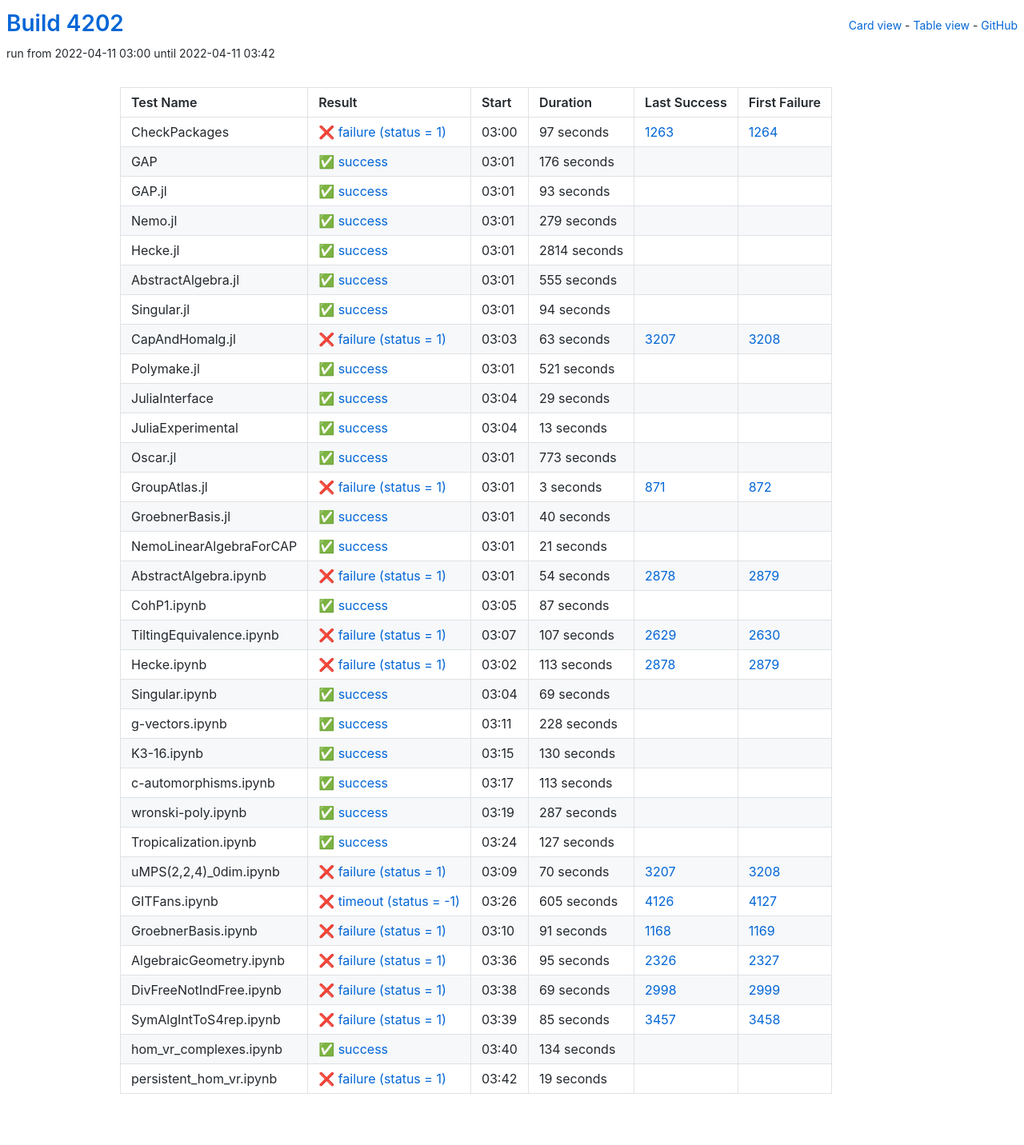
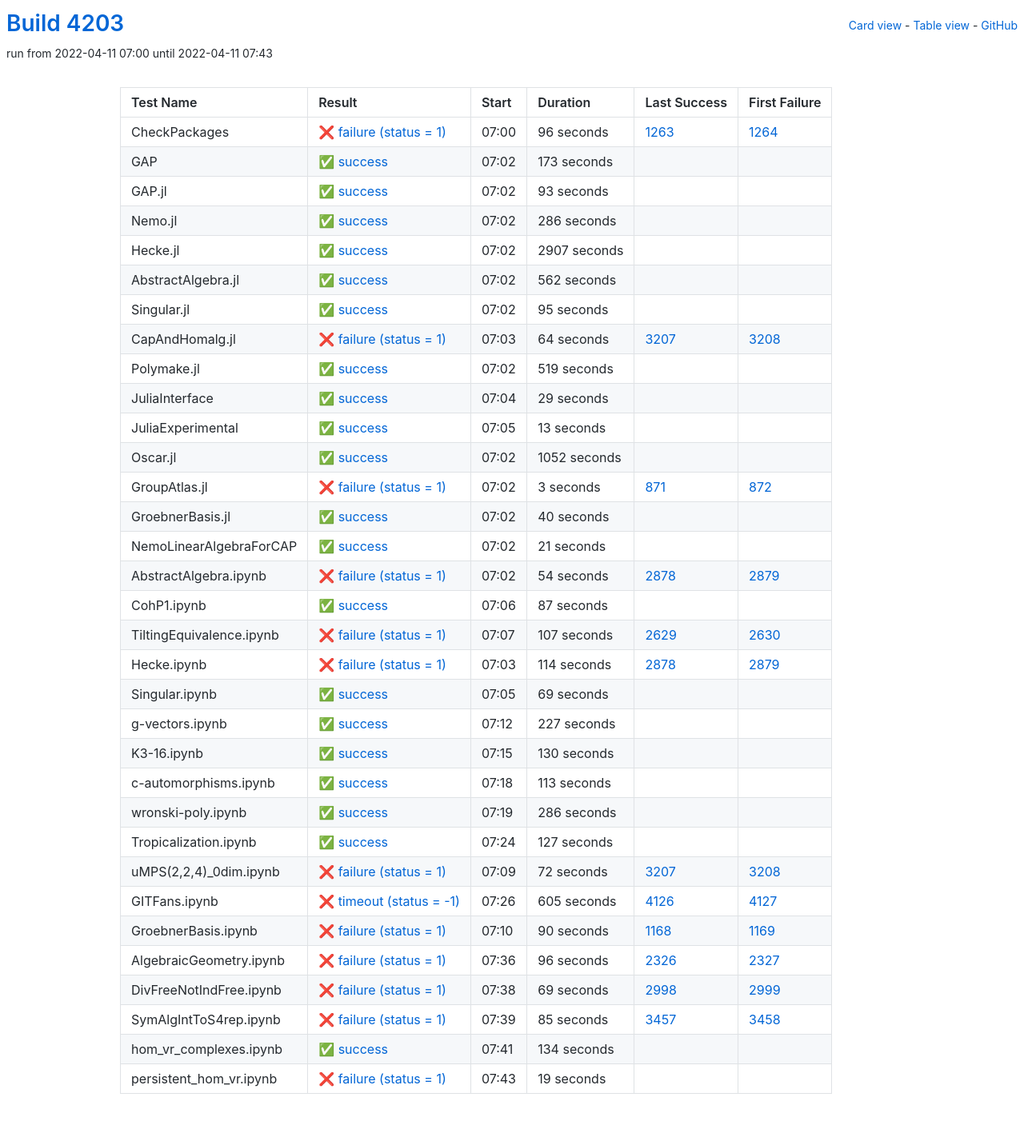
Before and after one commit to oscar-system/oscar-ci-status-stable, a Jekyll site: the page built from table.html, in a window 1280 px wide. Shown: the whole page at 80% size. Built offline with Jekyll 4.4.1, drawn with Linux system fonts in a browser that asks for light colours.

Commit message:
Build #4203

```diff
--- a/_data/ci.yml
+++ b/_data/ci.yml
@@ -1,6 +1,6 @@
 ---
-build: 4202
-build_url: https://oscarci.mathematik.uni-kl.de/job/oscar-stable/4202/
+build: 4203
+build_url: https://oscarci.mathematik.uni-kl.de/job/oscar-stable/4203/
 job: oscar-stable
 organization: oscar-system
 repo: oscar-ci-status-stable
@@ -8,32 +8,32 @@ repourl: https://github.com/oscar-system/oscar-ci-status-stable
 tests:
 - name: CheckPackages
   id: checkpackages
-  log: https://oscarci.mathematik.uni-kl.de/job/oscar-stable/4202/artifact/logs/build-4202/CheckPackages.log
-  start: 2022-04-11 03:00
+  log: https://oscarci.mathematik.uni-kl.de/job/oscar-stable/4203/artifact/logs/build-4203/CheckPackages.log
+  start: 2022-04-11 07:00
   success: false
   exitcode: 1
   status: failure
-  duration: 97
+  duration: 96
   last_success: 1263
   last_success_url: https://oscarci.mathematik.uni-kl.de/job/oscar-stable/1263/
   first_failure: 1264
   first_failure_url: https://oscarci.mathematik.uni-kl.de/job/oscar-stable/1264/
 - name: GAP
   id: gap
-  log: https://oscarci.mathematik.uni-kl.de/job/oscar-stable/4202/artifact/logs/build-4202/GAP.log
-  start: 2022-04-11 03:01
+  log: https://oscarci.mathematik.uni-kl.de/job/oscar-stable/4203/artifact/logs/build-4203/GAP.log
+  start: 2022-04-11 07:02
   success: true
   exitcode: 0
   status: success
-  duration: 176
+  duration: 173
   last_success: false
   last_success_url:
   first_failure: false
   first_failure_url:
 - name: GAP.jl
   id: gap-jl
-  log: https://oscarci.mathematik.uni-kl.de/job/oscar-stable/4202/artifact/logs/build-4202/GAP.jl.log
-  start: 2022-04-11 03:01
+  log: https://oscarci.mathematik.uni-kl.de/job/oscar-stable/4203/artifact/logs/build-4203/GAP.jl.log
+  start: 2022-04-11 07:02
   success: true
   exitcode: 0
   status: success
@@ -44,80 +44,80 @@ tests:
   first_failure_url:
 - name: Nemo.jl
   id: nemo-jl
-  log: https://oscarci.mathematik.uni-kl.de/job/oscar-stable/4202/artifact/logs/build-4202/Nemo.jl.log
-  start: 2022-04-11 03:01
+  log: https://oscarci.mathematik.uni-kl.de/job/oscar-stable/4203/artifact/logs/build-4203/Nemo.jl.log
+  start: 2022-04-11 07:02
   success: true
   exitcode: 0
   status: success
-  duration: 279
+  duration: 286
   last_success: false
   last_success_url:
   first_failure: false
   first_failure_url:
 - name: Hecke.jl
   id: hecke-jl
-  log: https://oscarci.mathematik.uni-kl.de/job/oscar-stable/4202/artifact/logs/build-4202/Hecke.jl.log
-  start: 2022-04-11 03:01
+  log: https://oscarci.mathematik.uni-kl.de/job/oscar-stable/4203/artifact/logs/build-4203/Hecke.jl.log
+  start: 2022-04-11 07:02
   success: true
   exitcode: 0
   status: success
-  duration: 2814
+  duration: 2907
   last_success: false
   last_success_url:
   first_failure: false
   first_failure_url:
 - name: AbstractAlgebra.jl
   id: abstractalgebra-jl
-  log: https://oscarci.mathematik.uni-kl.de/job/oscar-stable/4202/artifact/logs/build-4202/AbstractAlgebra.jl.log
-  start: 2022-04-11 03:01
+  log: https://oscarci.mathematik.uni-kl.de/job/oscar-stable/4203/artifact/logs/build-4203/AbstractAlgebra.jl.log
+  start: 2022-04-11 07:02
   success: true
   exitcode: 0
   status: success
-  duration: 555
+  duration: 562
   last_success: false
   last_success_url:
   first_failure: false
   first_failure_url:
 - name: Singular.jl
   id: singular-jl
-  log: https://oscarci.mathematik.uni-kl.de/job/oscar-stable/4202/artifact/logs/build-4202/Singular.jl.log
-  start: 2022-04-11 03:01
+  log: https://oscarci.mathematik.uni-kl.de/job/oscar-stable/4203/artifact/logs/build-4203/Singular.jl.log
+  start: 2022-04-11 07:02
   success: true
   exitcode: 0
   status: success
-  duration: 94
+  duration: 95
   last_success: false
   last_success_url:
   first_failure: false
   first_failure_url:
 - name: CapAndHomalg.jl
   id: capandhomalg-jl
-  log: https://oscarci.mathematik.uni-kl.de/job/oscar-stable/4202/artifact/logs/build-4202/CapAndHomalg.jl.log
-  start: 2022-04-11 03:03
+  log: https://oscarci.mathematik.uni-kl.de/job/oscar-stable/4203/artifact/logs/build-4203/CapAndHomalg.jl.log
+  start: 2022-04-11 07:03
   success: false
   exitcode: 1
   status: failure
-  duration: 63
+  duration: 64
   last_success: 3207
   last_success_url: https://oscarci.mathematik.uni-kl.de/job/oscar-stable/3207/
   first_failure: 3208
   first_failure_url: https://oscarci.mathematik.uni-kl.de/job/oscar-stable/3208/
 - name: Polymake.jl
   id: polymake-jl
-  log: https://oscarci.mathematik.uni-kl.de/job/oscar-stable/4202/artifact/logs/build-4202/Polymake.jl.log
-  start: 2022-04-11 03:01
+  log: https://oscarci.mathematik.uni-kl.de/job/oscar-stable/4203/artifact/logs/build-4203/Polymake.jl.log
+  start: 2022-04-11 07:02
   success: true
   exitcode: 0
   status: success
-  duration: 521
+  duration: 519
   last_success: false
   last_success_url:
   first_failure: false
   first_failure_url:
 - name: JuliaInterface
   id: juliainterface
-  log: https://oscarci.mathematik.uni-kl.de/job/oscar-stable/4202/artifact/logs/build-4202/JuliaInterface.log
-  start: 2022-04-11 03:04
+  log: https://oscarci.mathematik.uni-kl.de/job/oscar-stable/4203/artifact/logs/build-4203/JuliaInterface.log
+  start: 2022-04-11 07:04
   success: true
   exitcode: 0
   status: success
@@ -128,8 +128,8 @@ tests:
   first_failure_url:
 - name: JuliaExperimental
   id: juliaexperimental
-  log: https://oscarci.mathematik.uni-kl.de/job/oscar-stable/4202/artifact/logs/build-4202/JuliaExperimental.log
-  start: 2022-04-11 03:04
+  log: https://oscarci.mathematik.uni-kl.de/job/oscar-stable/4203/artifact/logs/build-4203/JuliaExperimental.log
+  start: 2022-04-11 07:05
   success: true
   exitcode: 0
   status: success
@@ -140,20 +140,20 @@ tests:
   first_failure_url:
 - name: Oscar.jl
   id: oscar-jl
-  log: https://oscarci.mathematik.uni-kl.de/job/oscar-stable/4202/artifact/logs/build-4202/Oscar.jl.log
-  start: 2022-04-11 03:01
+  log: https://oscarci.mathematik.uni-kl.de/job/oscar-stable/4203/artifact/logs/build-4203/Oscar.jl.log
+  start: 2022-04-11 07:02
   success: true
   exitcode: 0
   status: success
-  duration: 773
+  duration: 1052
   last_success: false
   last_success_url:
   first_failure: false
   first_failure_url:
 - name: GroupAtlas.jl
   id: groupatlas-jl
-  log: https://oscarci.mathematik.uni-kl.de/job/oscar-stable/4202/artifact/logs/build-4202/GroupAtlas.jl.log
-  start: 2022-04-11 03:01
+  log: https://oscarci.mathematik.uni-kl.de/job/oscar-stable/4203/artifact/logs/build-4203/GroupAtlas.jl.log
+  start: 2022-04-11 07:02
   success: false
   exitcode: 1
   status: failure
@@ -164,8 +164,8 @@ tests:
   first_failure_url: https://oscarci.mathematik.uni-kl.de/job/oscar-stable/872/
 - name: GroebnerBasis.jl
   id: groebnerbasis-jl
-  log: https://oscarci.mathematik.uni-kl.de/job/oscar-stable/4202/artifact/logs/build-4202/GroebnerBasis.jl.log
-  start: 2022-04-11 03:01
+  log: https://oscarci.mathematik.uni-kl.de/job/oscar-stable/4203/artifact/logs/build-4203/GroebnerBasis.jl.log
+  start: 2022-04-11 07:02
   success: true
   exitcode: 0
   status: success
@@ -176,8 +176,8 @@ tests:
   first_failure_url:
 - name: NemoLinearAlgebraForCAP
   id: nemolinearalgebraforcap
-  log: https://oscarci.mathematik.uni-kl.de/job/oscar-stable/4202/artifact/logs/build-4202/NemoLinearAlgebraForCAP.log
-  start: 2022-04-11 03:01
+  log: https://oscarci.mathematik.uni-kl.de/job/oscar-stable/4203/artifact/logs/build-4203/NemoLinearAlgebraForCAP.log
+  start: 2022-04-11 07:02
   success: true
   exitcode: 0
   status: success
@@ -188,8 +188,8 @@ tests:
   first_failure_url:
 - name: AbstractAlgebra.ipynb
   id: abstractalgebra-ipynb
-  log: https://oscarci.mathematik.uni-kl.de/job/oscar-stable/4202/artifact/logs/build-4202/AbstractAlgebra.ipynb.log
-  start: 2022-04-11 03:01
+  log: https://oscarci.mathematik.uni-kl.de/job/oscar-stable/4203/artifact/logs/build-4203/AbstractAlgebra.ipynb.log
+  start: 2022-04-11 07:02
   success: false
   exitcode: 1
   status: failure
@@ -200,8 +200,8 @@ tests:
   first_failure_url: https://oscarci.mathematik.uni-kl.de/job/oscar-stable/2879/
 - name: CohP1.ipynb
   id: cohp1-ipynb
-  log: https://oscarci.mathematik.uni-kl.de/job/oscar-stable/4202/artifact/logs/build-4202/CohP1.ipynb.log
-  start: 2022-04-11 03:05
+  log: https://oscarci.mathematik.uni-kl.de/job/oscar-stable/4203/artifact/logs/build-4203/CohP1.ipynb.log
+  start: 2022-04-11 07:06
   success: true
   exitcode: 0
   status: success
@@ -212,8 +212,8 @@ tests:
   first_failure_url:
 - name: TiltingEquivalence.ipynb
   id: tiltingequivalence-ipynb
-  log: https://oscarci.mathematik.uni-kl.de/job/oscar-stable/4202/artifact/logs/build-4202/TiltingEquivalence.ipynb.log
-  start: 2022-04-11 03:07
+  log: https://oscarci.mathematik.uni-kl.de/job/oscar-stable/4203/artifact/logs/build-4203/TiltingEquivalence.ipynb.log
+  start: 2022-04-11 07:07
   success: false
   exitcode: 1
   status: failure
@@ -224,20 +224,20 @@ tests:
   first_failure_url: https://oscarci.mathematik.uni-kl.de/job/oscar-stable/2630/
 - name: Hecke.ipynb
   id: hecke-ipynb
-  log: https://oscarci.mathematik.uni-kl.de/job/oscar-stable/4202/artifact/logs/build-4202/Hecke.ipynb.log
-  start: 2022-04-11 03:02
+  log: https://oscarci.mathematik.uni-kl.de/job/oscar-stable/4203/artifact/logs/build-4203/Hecke.ipynb.log
+  start: 2022-04-11 07:03
   success: false
   exitcode: 1
   status: failure
-  duration: 113
+  duration: 114
   last_success: 2878
   last_success_url: https://oscarci.mathematik.uni-kl.de/job/oscar-stable/2878/
   first_failure: 2879
   first_failure_url: https://oscarci.mathematik.uni-kl.de/job/oscar-stable/2879/
 - name: Singular.ipynb
   id: singular-ipynb
-  log: https://oscarci.mathematik.uni-kl.de/job/oscar-stable/4202/artifact/logs/build-4202/Singular.ipynb.log
-  start: 2022-04-11 03:04
+  log: https://oscarci.mathematik.uni-kl.de/job/oscar-stable/4203/artifact/logs/build-4203/Singular.ipynb.log
+  start: 2022-04-11 07:05
   success: true
   exitcode: 0
   status: success
@@ -248,20 +248,20 @@ tests:
   first_failure_url:
 - name: g-vectors.ipynb
   id: g-vectors-ipynb
-  log: https://oscarci.mathematik.uni-kl.de/job/oscar-stable/4202/artifact/logs/build-4202/g-vectors.ipynb.log
-  start: 2022-04-11 03:11
+  log: https://oscarci.mathematik.uni-kl.de/job/oscar-stable/4203/artifact/logs/build-4203/g-vectors.ipynb.log
+  start: 2022-04-11 07:12
   success: true
   exitcode: 0
   status: success
-  duration: 228
+  duration: 227
   last_success: false
   last_success_url:
   first_failure: false
   first_failure_url:
 - name: K3-16.ipynb
   id: k3-16-ipynb
-  log: https://oscarci.mathematik.uni-kl.de/job/oscar-stable/4202/artifact/logs/build-4202/K3-16.ipynb.log
-  start: 2022-04-11 03:15
+  log: https://oscarci.mathematik.uni-kl.de/job/oscar-stable/4203/artifact/logs/build-4203/K3-16.ipynb.log
+  start: 2022-04-11 07:15
   success: true
   exitcode: 0
   status: success
@@ -272,8 +272,8 @@ tests:
   first_failure_url:
 - name: c-automorphisms.ipynb
   id: c-automorphisms-ipynb
-  log: https://oscarci.mathematik.uni-kl.de/job/oscar-stable/4202/artifact/logs/build-4202/c-automorphisms.ipynb.log
-  start: 2022-04-11 03:17
+  log: https://oscarci.mathematik.uni-kl.de/job/oscar-stable/4203/artifact/logs/build-4203/c-automorphisms.ipynb.log
+  start: 2022-04-11 07:18
   success: true
   exitcode: 0
   status: success
@@ -284,20 +284,20 @@ tests:
   first_failure_url:
 - name: wronski-poly.ipynb
   id: wronski-poly-ipynb
-  log: https://oscarci.mathematik.uni-kl.de/job/oscar-stable/4202/artifact/logs/build-4202/wronski-poly.ipynb.log
-  start: 2022-04-11 03:19
+  log: https://oscarci.mathematik.uni-kl.de/job/oscar-stable/4203/artifact/logs/build-4203/wronski-poly.ipynb.log
+  start: 2022-04-11 07:19
   success: true
   exitcode: 0
   status: success
-  duration: 287
+  duration: 286
   last_success: false
   last_success_url:
   first_failure: false
   first_failure_url:
 - name: Tropicalization.ipynb
   id: tropicalization-ipynb
-  log: https://oscarci.mathematik.uni-kl.de/job/oscar-stable/4202/artifact/logs/build-4202/Tropicalization.ipynb.log
-  start: 2022-04-11 03:24
+  log: https://oscarci.mathematik.uni-kl.de/job/oscar-stable/4203/artifact/logs/build-4203/Tropicalization.ipynb.log
+  start: 2022-04-11 07:24
   success: true
   exitcode: 0
   status: success
@@ -308,20 +308,20 @@ tests:
   first_failure_url:
 - name: uMPS(2,2,4)_0dim.ipynb
   id: umps-2-2-4-0dim-ipynb
-  log: https://oscarci.mathematik.uni-kl.de/job/oscar-stable/4202/artifact/logs/build-4202/uMPS-2-2-4-_0dim.ipynb.log
-  start: 2022-04-11 03:09
+  log: https://oscarci.mathematik.uni-kl.de/job/oscar-stable/4203/artifact/logs/build-4203/uMPS-2-2-4-_0dim.ipynb.log
+  start: 2022-04-11 07:09
   success: false
   exitcode: 1
   status: failure
-  duration: 70
+  duration: 72
   last_success: 3207
   last_success_url: https://oscarci.mathematik.uni-kl.de/job/oscar-stable/3207/
   first_failure: 3208
   first_failure_url: https://oscarci.mathematik.uni-kl.de/job/oscar-stable/3208/
 - name: GITFans.ipynb
   id: gitfans-ipynb
-  log: https://oscarci.mathematik.uni-kl.de/job/oscar-stable/4202/artifact/logs/build-4202/GITFans.ipynb.log
-  start: 2022-04-11 03:26
+  log: https://oscarci.mathematik.uni-kl.de/job/oscar-stable/4203/artifact/logs/build-4203/GITFans.ipynb.log
+  start: 2022-04-11 07:26
   success: false
   exitcode: -1
   status: timeout
@@ -332,32 +332,32 @@ tests:
   first_failure_url: https://oscarci.mathematik.uni-kl.de/job/oscar-stable/4127/
 - name: GroebnerBasis.ipynb
   id: groebnerbasis-ipynb
-  log: https://oscarci.mathematik.uni-kl.de/job/oscar-stable/4202/artifact/logs/build-4202/GroebnerBasis.ipynb.log
-  start: 2022-04-11 03:10
+  log: https://oscarci.mathematik.uni-kl.de/job/oscar-stable/4203/artifact/logs/build-4203/GroebnerBasis.ipynb.log
+  start: 2022-04-11 07:10
   success: false
   exitcode: 1
   status: failure
-  duration: 91
+  duration: 90
   last_success: 1168
   last_success_url: https://oscarci.mathematik.uni-kl.de/job/oscar-stable/1168/
   first_failure: 1169
   first_failure_url: https://oscarci.mathematik.uni-kl.de/job/oscar-stable/1169/
 - name: AlgebraicGeometry.ipynb
   id: algebraicgeometry-ipynb
-  log: https://oscarci.mathematik.uni-kl.de/job/oscar-stable/4202/artifact/logs/build-4202/AlgebraicGeometry.ipynb.log
-  start: 2022-04-11 03:36
+  log: https://oscarci.mathematik.uni-kl.de/job/oscar-stable/4203/artifact/logs/build-4203/AlgebraicGeometry.ipynb.log
+  start: 2022-04-11 07:36
   success: false
   exitcode: 1
   status: failure
-  duration: 95
+  duration: 96
   last_success: 2326
   last_success_url: https://oscarci.mathematik.uni-kl.de/job/oscar-stable/2326/
   first_failure: 2327
   first_failure_url: https://oscarci.mathematik.uni-kl.de/job/oscar-stable/2327/
 - name: DivFreeNotIndFree.ipynb
   id: divfreenotindfree-ipynb
-  log: https://oscarci.mathematik.uni-kl.de/job/oscar-stable/4202/artifact/logs/build-4202/DivFreeNotIndFree.ipynb.log
-  start: 2022-04-11 03:38
+  log: https://oscarci.mathematik.uni-kl.de/job/oscar-stable/4203/artifact/logs/build-4203/DivFreeNotIndFree.ipynb.log
+  start: 2022-04-11 07:38
   success: false
   exitcode: 1
   status: failure
@@ -368,8 +368,8 @@ tests:
   first_failure_url: https://oscarci.mathematik.uni-kl.de/job/oscar-stable/2999/
 - name: SymAlgIntToS4rep.ipynb
   id: symalginttos4rep-ipynb
-  log: https://oscarci.mathematik.uni-kl.de/job/oscar-stable/4202/artifact/logs/build-4202/SymAlgIntToS4rep.ipynb.log
-  start: 2022-04-11 03:39
+  log: https://oscarci.mathematik.uni-kl.de/job/oscar-stable/4203/artifact/logs/build-4203/SymAlgIntToS4rep.ipynb.log
+  start: 2022-04-11 07:39
   success: false
   exitcode: 1
   status: failure
@@ -380,8 +380,8 @@ tests:
   first_failure_url: https://oscarci.mathematik.uni-kl.de/job/oscar-stable/3458/
 - name: hom_vr_complexes.ipynb
   id: hom-vr-complexes-ipynb
-  log: https://oscarci.mathematik.uni-kl.de/job/oscar-stable/4202/artifact/logs/build-4202/hom_vr_complexes.ipynb.log
-  start: 2022-04-11 03:40
+  log: https://oscarci.mathematik.uni-kl.de/job/oscar-stable/4203/artifact/logs/build-4203/hom_vr_complexes.ipynb.log
+  start: 2022-04-11 07:41
   success: true
   exitcode: 0
   status: success
@@ -392,8 +392,8 @@ tests:
   first_failure_url:
 - name: persistent_hom_vr.ipynb
   id: persistent-hom-vr-ipynb
-  log: https://oscarci.mathematik.uni-kl.de/job/oscar-stable/4202/artifact/logs/build-4202/persistent_hom_vr.ipynb.log
-  start: 2022-04-11 03:42
+  log: https://oscarci.mathematik.uni-kl.de/job/oscar-stable/4203/artifact/logs/build-4203/persistent_hom_vr.ipynb.log
+  start: 2022-04-11 07:43
   success: false
   exitcode: 1
   status: failure
```
Also changed, not shown: README.md.
